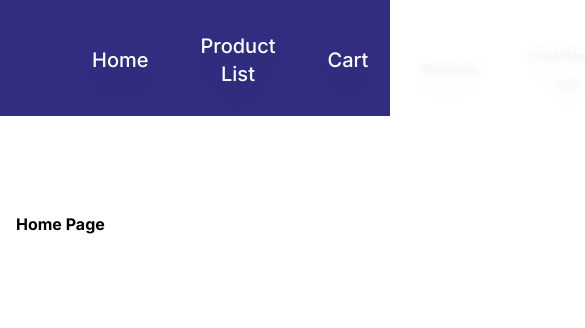
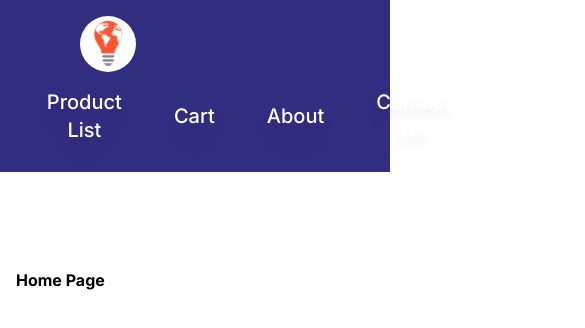
Before and after one commit to Bay-Valley-Tech-Code-Academy/UI-Tool-Kit, a Next.js app: page / in a window 390 px wide. Shown: the top 328 px of the page, 585 px wide, since content can reach past the window. Built offline with nearby package versions, Linux system fonts and the light colour scheme.

Commit message:
navbar changes

```diff
--- a/src/app/components/navbar.js
+++ b/src/app/components/navbar.js
@@ -5,7 +5,7 @@ import bvtlogo from '../images/bvt-logo.png'
 export default function Navbar() {
 
     return (
-        <nav className="flex sticky bg-indigo-900 opacity-100 p-4 px-20 gap-50">
+        <nav className="md:flex sticky bg-indigo-900 opacity-100 p-4 px-20 gap-50">
             <div className="flex justify-start">
                 <Image src={bvtlogo} className="w-14 rounded-full" />
             </div>
```
